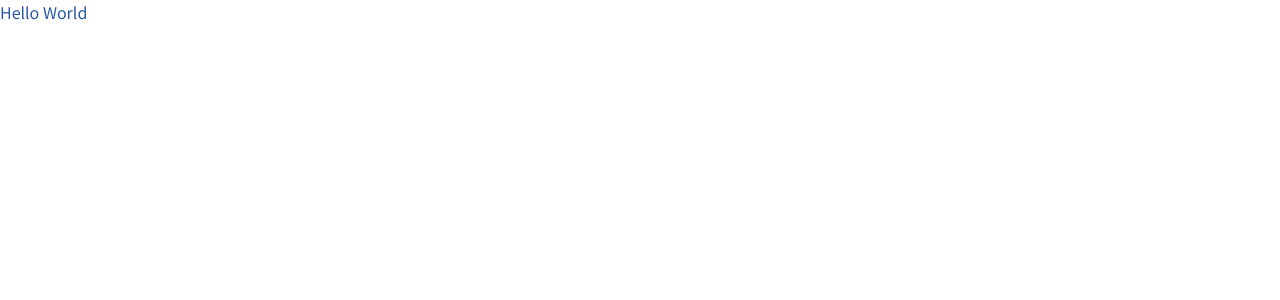
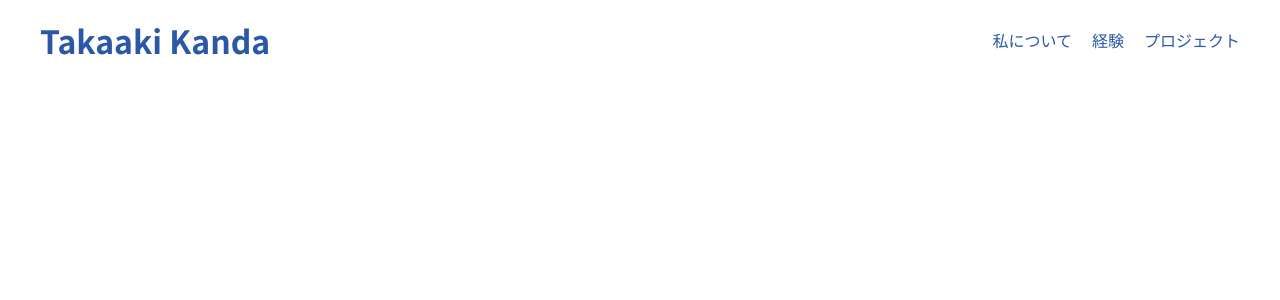
Before and after one commit to kandalog/takaaki-kanda, a React (Vite) app: page / in a window 1280 px wide. Shown: the top 300 px of the page. Built offline with nearby package versions, Linux system fonts and the light colour scheme.

Commit message:
feat: Header作成

```diff
--- a/src/App.tsx
+++ b/src/App.tsx
@@ -1,7 +1,9 @@
+import Header from "./components/Header";
+
 function App() {
   return (
     <div>
-      <h1>Hello World</h1>
+      <Header />
     </div>
   );
 }
--- /dev/null
+++ b/src/components/Header.tsx
@@ -0,0 +1,28 @@
+function Header() {
+  return (
+    <div className="header">
+      <h1 className="header-title">Takaaki Kanda</h1>
+      <nav className="header__nav">
+        <ul className="header__nav-list">
+          <li className="header__nav-item">
+            <a href="#" className="header__nav-link">
+              私について
+            </a>
+          </li>
+          <li className="header__nav-item">
+            <a href="#" className="header__nav-link">
+              経験
+            </a>
+          </li>
+          <li className="header__nav-item">
+            <a href="#" className="header__nav-link">
+              プロジェクト
+            </a>
+          </li>
+        </ul>
+      </nav>
+    </div>
+  );
+}
+
+export default Header;
--- /dev/null
+++ b/src/styles/components/header.scss
@@ -0,0 +1,23 @@
+.header {
+  display: flex;
+  height: 80px;
+  align-items: center;
+  padding: 40px;
+  &-title {
+    font-size: 32px;
+    font-weight: bold;
+  }
+  &__nav {
+    margin-left: auto;
+    &-list {
+      display: flex;
+    }
+    &-item {
+      margin-left: 20px;
+    }
+    &-link {
+      display: inline-block;
+      line-height: 80px;
+    }
+  }
+}
--- a/src/styles/index.scss
+++ b/src/styles/index.scss
@@ -1,3 +1,12 @@
-@import "./reset";
-@import "./global";
-@import "./home";
+@use "./reset";
+@use "./global";
+
+/**
+ * components
+ */
+@use "./components/Header";
+
+/**
+ * pages
+ */
+@use "./home.scss";
```
